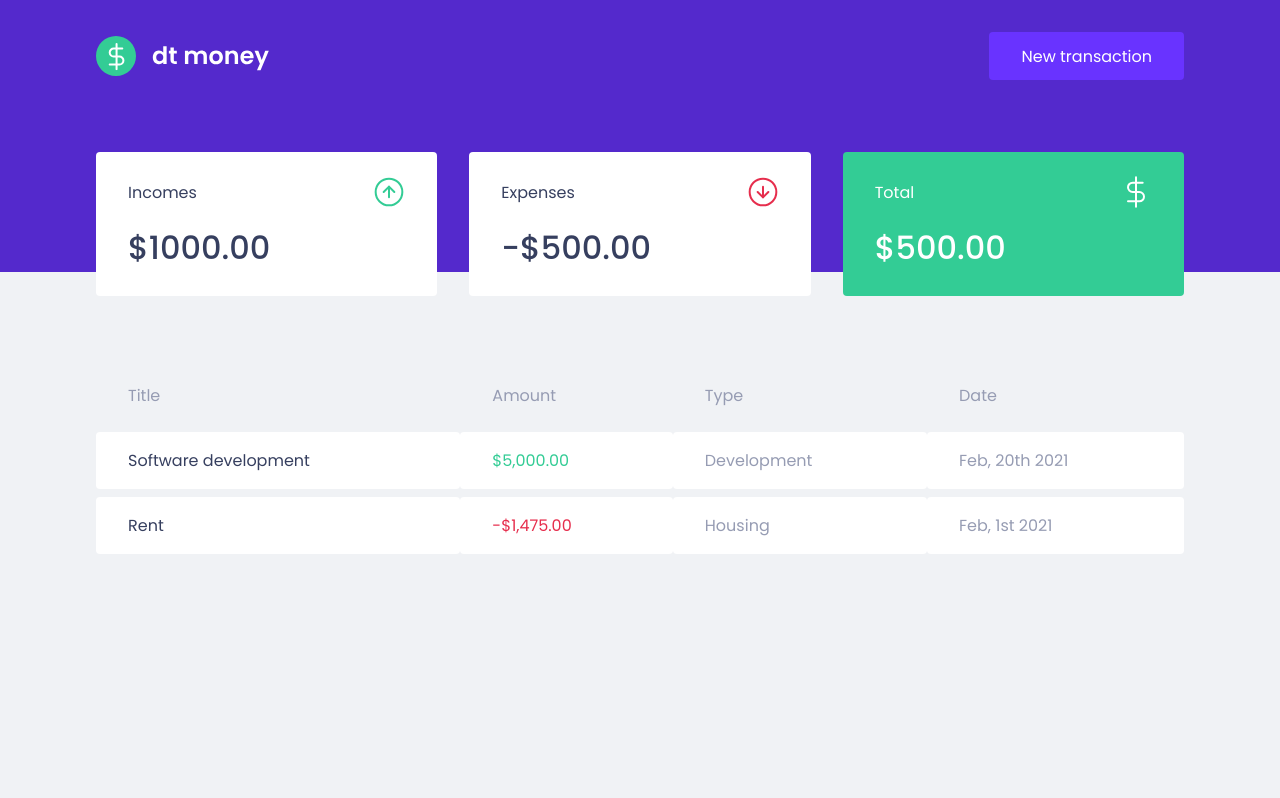
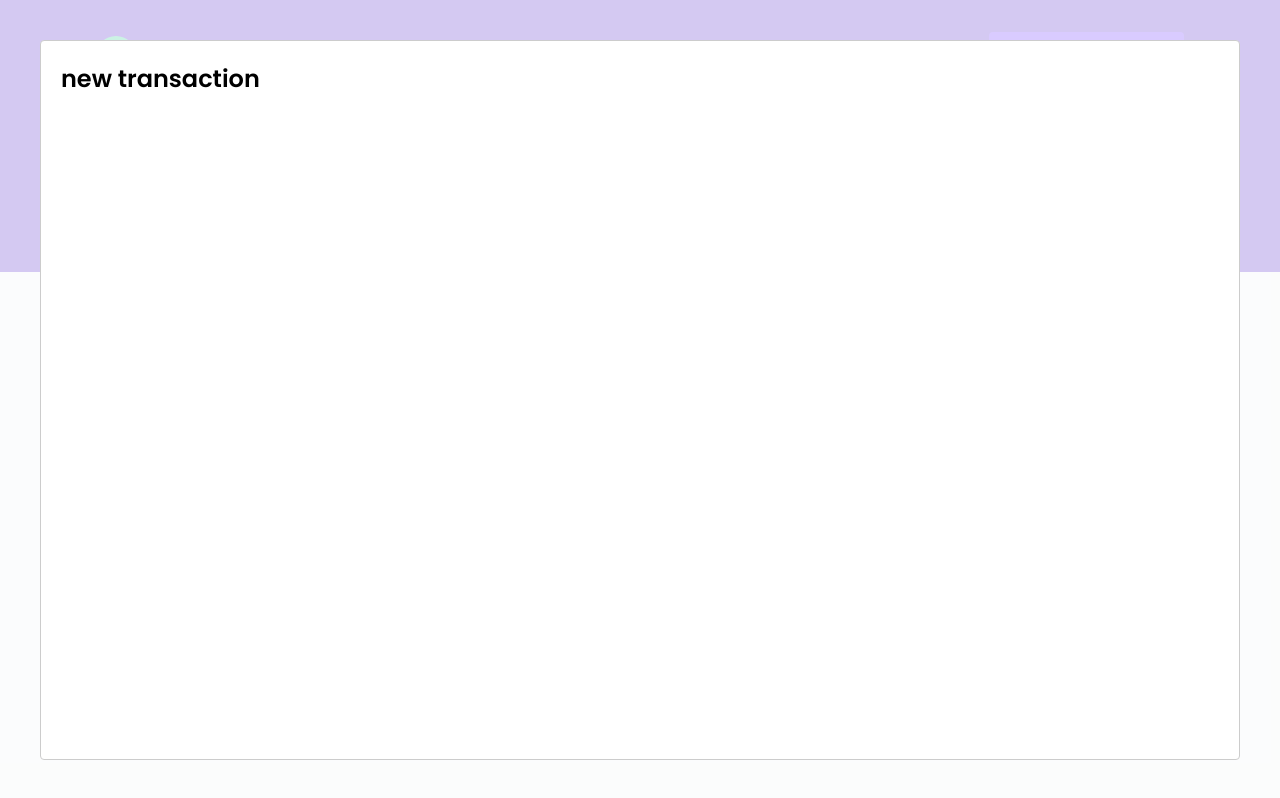
Before and after one commit to ricardowgomes/dtmoney, a React (Create React App) app: page / in a window 1280 px wide. Both pictures are taken after a click on the button "New transaction". Built offline with nearby package versions, Linux system fonts and the light colour scheme; no server answers; what miragejs would draw is missing.

Commit message:
add new modal component

```diff
--- a/package.json
+++ b/package.json
@@ -45,6 +45,7 @@
     ]
   },
   "devDependencies": {
+    "@types/react-modal": "^3.12.1",
     "@types/styled-components": "^5.1.12"
   }
 }
--- a/src/App.tsx
+++ b/src/App.tsx
@@ -1,13 +1,39 @@
+import { useState } from "react";
+import Modal from 'react-modal';
+
 import { Dashboard } from "./components/Dashboard";
 import { Header } from "./components/Header";
+import { NewTransactionModal } from "./components/NewTransactionModal";
+
 import { GlobalStyle } from "./styles/global";
 
+// For accessability reasons this method insert the modal inside the root id element
+Modal.setAppElement('#root');
 
 export function App() {
+  const [isNewTransactionModalOpen, setIsNewTransactionModalOpen] = useState(false);
+
+  function handleOpenNewTransactionModal() {
+    setIsNewTransactionModalOpen(true);
+  }
+
+  function handleCloseNewTransactionModal() {
+    setIsNewTransactionModalOpen(false);
+  }
+
   return (
     <>
-      <Header />
+      <Header
+        onOpenNewTransactionModal={handleOpenNewTransactionModal}
+      />
+
       <Dashboard />
+
+      <NewTransactionModal
+        isOpen={isNewTransactionModalOpen}
+        onRequestClose={handleCloseNewTransactionModal}
+      />
+
       <GlobalStyle />
     </>
   );
--- a/src/components/Header/index.tsx
+++ b/src/components/Header/index.tsx
@@ -1,14 +1,25 @@
+import { useState } from 'react';
+import Modal from 'react-modal';
 import logoImg from '../../assets/logo.svg';
+
 import { Container, Content } from './styles';
 
-export function Header() {
+interface Props {
+  onOpenNewTransactionModal: () => void;
+}
+
+export function Header({ onOpenNewTransactionModal }: Props) {
   return (
     <Container>
       <Content>
         <img src={logoImg} alt="dt money" />
-        <button type="button">
+        <button
+          type="button"
+          onClick={onOpenNewTransactionModal}
+        >
           New transaction
         </button>
+
       </Content>
     </Container>
   )
--- /dev/null
+++ b/src/components/NewTransactionModal/index.tsx
@@ -0,0 +1,18 @@
+import Modal from 'react-modal';
+import { Container } from './styles';
+
+interface Props {
+  isOpen: boolean;
+  onRequestClose: () => void;
+}
+
+export function NewTransactionModal({ isOpen, onRequestClose }: Props) {
+  return (
+    <Modal
+      isOpen={isOpen}
+      onRequestClose={onRequestClose}
+    >
+      <h2>new transaction</h2>
+    </Modal>
+  )
+}
--- /dev/null
+++ b/src/components/NewTransactionModal/styles.ts
@@ -0,0 +1,3 @@
+import styled from 'styled-components';
+
+export const Container = styled.div``;
```
Also changed, not shown: 1 other file (tests, documents, lock files or other folders).
